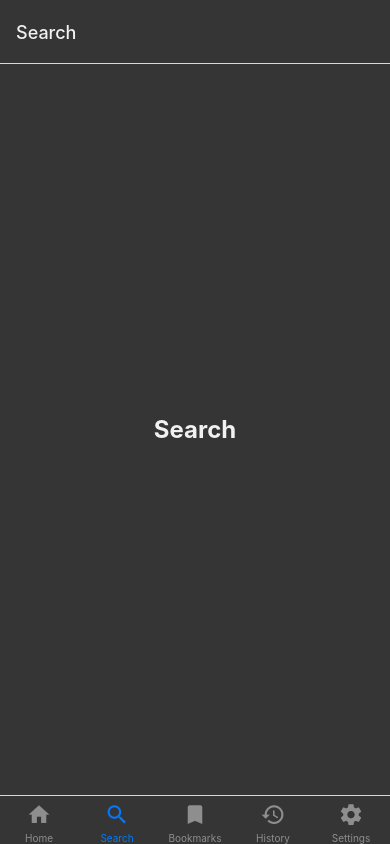
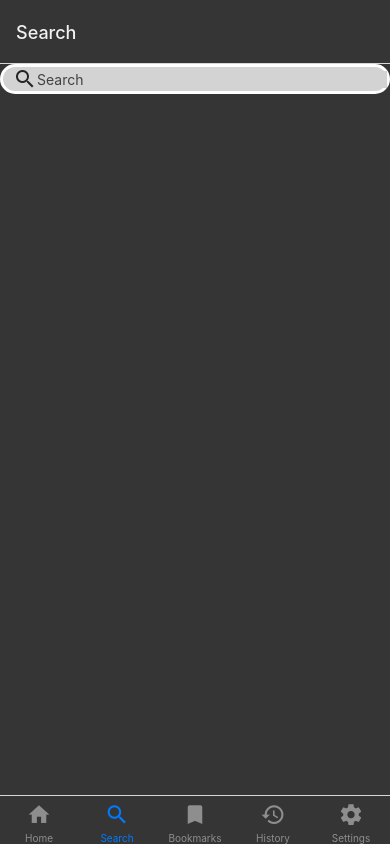
Before and after one commit to Carlos-RuizHernandez/GenericWisdom, a React Native app: screen /Search in a window 390 px wide. Built offline with nearby package versions, Linux system fonts and the light colour scheme.

Commit message:
Brian's work on search page and search results

```diff
--- a/package.json
+++ b/package.json
@@ -16,6 +16,8 @@
     "@react-navigation/stack": "^6.3.20",
     "react": "18.2.0",
     "react-native": "0.72.6",
+    "@rneui/base": "^4.0.0-rc.7",
+    "@rneui/themed": "^4.0.0-rc.8",
     "react-native-gesture-handler": "^2.13.4",
     "react-native-safe-area-context": "^4.7.4",
     "react-native-screens": "^3.27.0",
--- /dev/null
+++ b/src/components/Search/ResultsList.js
@@ -0,0 +1,26 @@
+import React from 'react';
+import MedCard from '../Bookmarks/MedCard.js';
+
+const ResultsList = ({data}) => {
+    const filteredBySymptom = data.filter(item => {
+        item.symptom == 'Pain'
+    });
+    return (
+      <>
+        <View>
+          {filteredBySymptom.map(item => (
+            <View key={item.name}>
+              <MedCard
+                text={item.name}
+                imageLink={item.image}
+                color={item.color}
+                description = {item.description}
+              />
+            </View>
+          ))}
+        </View>
+      </>
+    );
+  };
+
+export default ResultsList;
--- /dev/null
+++ b/src/components/Search/SearchBar.js
@@ -0,0 +1,121 @@
+import React, {Component, useState, useContext} from 'react';
+import {Text, View, StatusBar, StyleSheet, TextInput, FlatList, TouchableOpacity} from 'react-native';
+import {Icon} from '@rneui/themed';
+
+
+const SearchedItem = React.createContext(null);
+
+
+const SearchBar = () => {
+    const [input, setInput] = useState("Search");
+    const [focused, setFocus] = useState(false);
+
+    const brands = [
+      {
+        name: "tylenol",
+        id: '1',
+      },
+      {
+        name: "benadryl",
+        id: '2',
+      },
+      {
+        name: 'advil',
+        id: '3',
+      },
+      {
+        name: 'nyquil',
+        id: '4',
+      },
+      {
+        name: 'moltrin',
+        id: '5',
+      },
+      {
+        name: 'mucinex',
+        id: '6'
+      }
+    ]
+
+    const Item = ({title}) => {
+      return (
+        <>
+          <TouchableOpacity
+            onPress={() => {setInput(title); setFocus(!focused)}}
+            style={styles.item}
+          >
+            <View>
+              <Text style={styles.title}>{title}</Text>
+            </View>
+          </TouchableOpacity>
+          <View style={styles.separator}/>
+        </>
+      )
+    }
+
+    const filteredBrands = (text) => {
+      let ret = brands.filter((item) => (item.name.startsWith(text)))
+      return ret
+    }
+
+    return (
+      <View>
+        <View style={styles.searchSection}>
+          <Icon style={styles.searchIcon} name='search' />
+          <TextInput
+              style={styles.textInput}
+              value={input}
+              defaultValue="Search"
+              onChangeText={(text) => {setInput(text)}}
+              onFocus={() => setFocus(!focused)}
+          />
+        </View>
+        <FlatList // Search recommendations list
+          data={focused ? filteredBrands(input) : []}
+          renderItem={({item}) =>
+            <Item
+                title={item.name}
+            />
+          }
+          keyExtractor={item => item.id}
+          extraData={{focused, input}}
+        />
+      </View>
+    )
+}
+
+const styles = StyleSheet.create({
+    searchSection: {
+      flexDirection: 'row',
+      alignContent: 'center',
+      alignItems: 'center',
+      backgroundColor: 'lightgrey',
+      borderWidth: 3,
+      borderColor: 'white',
+      borderRadius: 15,
+    },
+    searchIcon: {
+      paddingLeft: 10,
+    },
+    textInput: {
+      flexGrow: 1,
+      backgroundColor: 'lightgrey',
+      color: '#424242',
+    },
+    item: {
+      backgroundColor: 'white',
+      width: '95%',
+      marginHorizontal: '2.5%'
+    },
+    title: {
+      paddingVertical: 10,
+      paddingHorizontal: 10,
+    },
+    separator: {
+      height: 1,
+      backgroundColor: 'black',
+      width: '95%', // item.width
+      marginHorizontal: '2.5%' // item.marginHorizontal
+    }
+});
+export default SearchBar;
--- a/src/screens/Search/Search.js
+++ b/src/screens/Search/Search.js
@@ -1,11 +1,15 @@
-import React from 'react';
-import {Text, View, StatusBar, StyleSheet} from 'react-native';
-
+import React, {Component, useState} from 'react';
+import {Text, View, StatusBar, StyleSheet, TextInput, FlatList} from 'react-native';
+import {Icon} from '@rneui/themed';
+import SearchBar from '../../components/Search/SearchBar.js';
+import ResultsList from '../../components/Search/ResultsList.js'
+//fill
 const Search = ({navigation}) => {
   return (
     <View style={styles.container}>
       <StatusBar backgroundColor={'#353535'} />
-      <Text style={styles.text}>Search</Text>
+      <SearchBar />
+
     </View>
   );
 };
@@ -13,8 +17,6 @@ const Search = ({navigation}) => {
 const styles = StyleSheet.create({
   container: {
     flex: 1,
-    justifyContent: 'center',
-    alignItems: 'center',
     backgroundColor: '#353535',
   },
   text: {
@@ -22,6 +24,7 @@ const styles = StyleSheet.create({
     fontWeight: 'bold',
     color: '#f1f1f1',
   },
+
 });
 
 export default Search;
```
Also changed, not shown: 1 other file (tests, documents, lock files or other folders).
